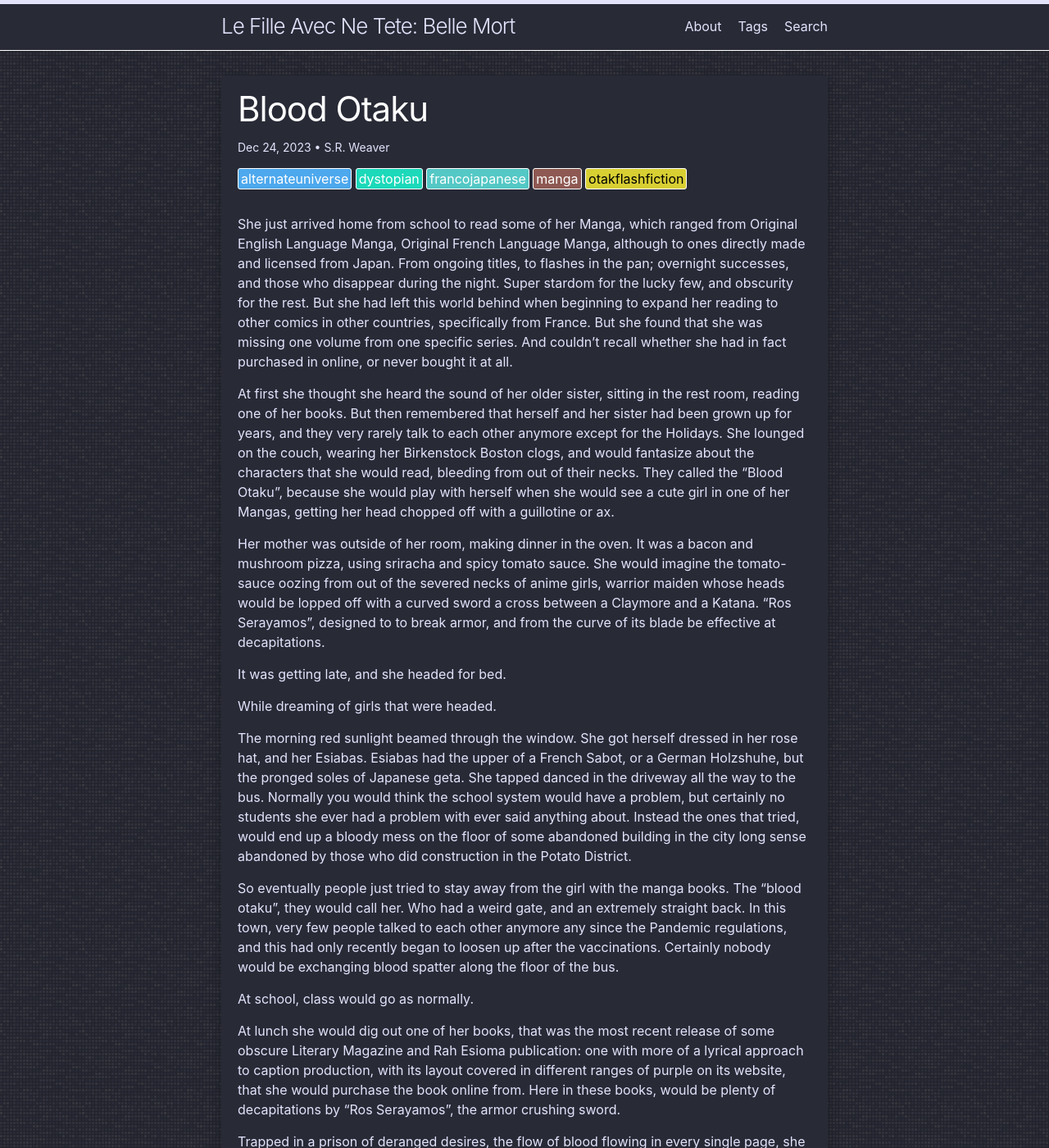
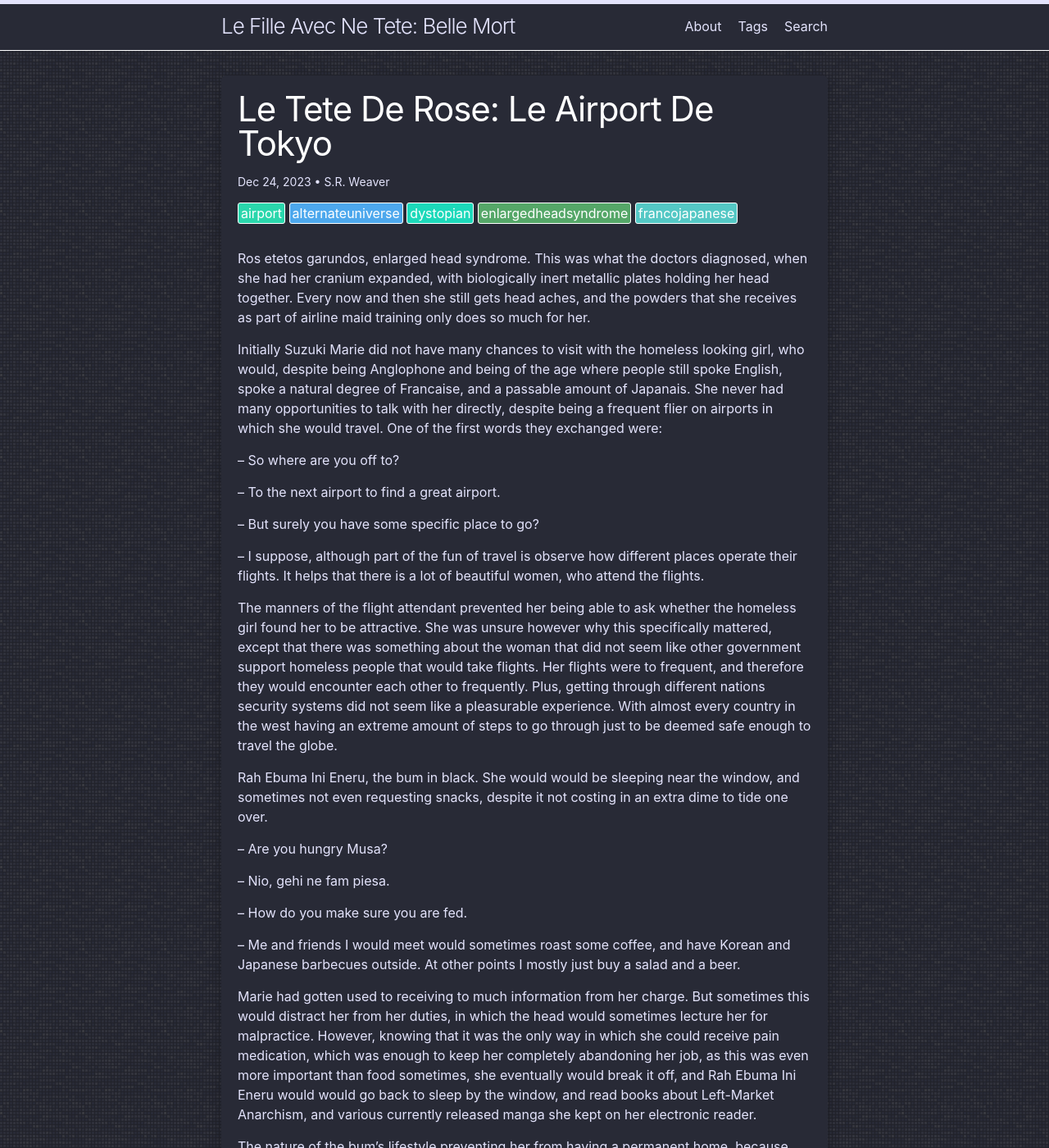
Before and after one commit to LWFlouisa/ContainmentManStories, a Jekyll site: the page built from _posts/2023-12-24-story6_theairportoftokyo.md, in a window 1280 px wide and 1400 px high. Shown: the whole window at 82% size. Built offline with Jekyll 4.4.1, drawn with Linux system fonts in a browser that asks for light colours; our own code applies the rules of GitHub Pages for plain Markdown files; some of the changed text lies outside the part shown.

Commit message:
Update 2023-12-24-story6_theairportoftokyo.md

```diff
--- a/_posts/2023-12-24-story6_theairportoftokyo.md
+++ b/_posts/2023-12-24-story6_theairportoftokyo.md
@@ -1,44 +1,68 @@
 ---
-title: "Blood Otaku"
+title: "Le Tete De Rose: Le Airport De Tokyo"
 author: "S.R. Weaver"
-tags: dystopian francojapanese alternateuniverse manga otakflashfiction
+tags: dystopian francojapanese alternateuniverse airport enlargedheadsyndrome
 ---
-She just arrived home from school to read some of her Manga, which ranged from Original English Language Manga, Original French Language Manga, although to ones directly made and licensed from Japan. From ongoing titles, to flashes in the pan; overnight successes, and those who disappear during the night. Super stardom for the lucky few, and obscurity for the rest. But she had left this world behind when beginning to expand her reading to other comics in other countries, specifically from France. But she found that she was missing one volume from one specific series. And couldn't recall whether she had in fact purchased in online, or never bought it at all.
+Ros etetos garundos, enlarged head syndrome. This was what the doctors diagnosed, when she had her cranium expanded, with biologically inert metallic plates holding her head together. Every now and then she still gets head aches, and the powders that she receives as part of airline maid training only does so much for her.
 
-At first she thought she heard the sound of her older sister, sitting in the rest room, reading one of her books. But then remembered that herself and her sister had been grown up for years, and they very rarely talk to each other anymore except for the Holidays. She lounged on the couch, wearing her Birkenstock Boston clogs, and would fantasize about the characters that she would read, bleeding from out of their necks. They called the "Blood Otaku", because she would play with herself when she would see a cute girl in one of her Mangas, getting her head chopped off with a guillotine or ax.
+Initially Suzuki Marie did not have many chances to visit with the homeless looking girl, who would, despite being Anglophone and being of the age where people still spoke English, spoke a natural degree of Francaise, and a passable amount of Japanais. She never had many opportunities to talk with her directly, despite being a frequent flier on airports in which she would travel. One of the first words they exchanged were:
 
-Her mother was outside of her room, making dinner in the oven. It was a bacon and mushroom pizza, using sriracha and spicy tomato sauce. She would imagine the tomato-sauce oozing from out of the severed necks of anime girls, warrior maiden whose heads would be lopped off with a curved sword a cross between a Claymore and a Katana. "Ros Serayamos", designed to to break armor, and from the curve of its blade be effective at decapitations.
+-- So where are you off to?
 
-It was getting late, and she headed for bed.
+-- To the next airport to find a great airport.
 
-While dreaming of girls that were headed.
+-- But surely you have some specific place to go?
 
-The morning red sunlight beamed through the window. She got herself dressed in her rose hat, and her Esiabas. Esiabas had the upper of a French Sabot, or a German Holzshuhe, but the pronged soles of Japanese geta. She tapped danced in the driveway all the way to the bus. Normally you would think the school system would have a problem, but certainly no students she ever had a problem with ever said anything about. Instead the ones that tried, would end up a bloody mess on the floor of some abandoned building in the city long sense abandoned by those who did construction in the Potato District.
+-- I suppose, although part of the fun of travel is observe how different places operate their flights. It helps that there is a lot of beautiful women, who attend the flights.
 
-So eventually people just tried to stay away from the girl with the manga books. The "blood otaku", they would call her. Who had a weird gate, and an extremely straight back. In this town, very few people talked to each other anymore any since the Pandemic regulations, and this had only recently began to loosen up after the vaccinations. Certainly nobody would be exchanging blood spatter along the floor of the bus.
+The manners of the flight attendant prevented her being able to ask whether the homeless girl found her to be attractive. She was unsure however why this specifically mattered, except that there was something about the woman that did not seem like other government support homeless people that would take flights. Her flights were to frequent, and therefore they would encounter each other to frequently. Plus, getting through different nations security systems did not seem like a pleasurable experience. With almost every country in the west having an extreme amount of steps to go through just to be deemed safe enough to travel the globe.
 
-At school, class would go as normally.
+Rah Ebuma Ini Eneru, the bum in black. She would would be sleeping near the window, and sometimes not even requesting snacks, despite it not costing in an extra dime to tide one over.
 
-At lunch she would dig out one of her books, that was the most recent release of some obscure Literary Magazine and Rah Esioma publication: one with more of a lyrical approach to caption production, with its layout covered in different ranges of purple on its website, that she would purchase the book online from. Here in these books, would be plenty of decapitations by "Ros Serayamos", the armor crushing sword.
+-- Are you hungry Musa?
 
-Trapped in a prison of deranged desires, the flow of blood flowing in every single page, she had to be extremely careful about what page she would be seen reading. Although generally she would set at the table that was closest to the wall in the schoolyard, closer to the English of Honors English class. And in her mind, the entire schoolyard would be flowing with blood on every single page, like some deranged Golden Age comic anthology.
+-- Nio, gehi ne fam piesa.
 
-A new girl, who arrived at the school, sat across from her.
+-- How do you make sure you are fed.
 
-"They say that you're the Blood Otaku. Why is that?" she asked.
+-- Me and friends I would meet would sometimes roast some coffee, and have Korean and Japanese barbecues outside. At other points I mostly just buy a salad and a beer.
 
-"Lets hope that you never find out. Just kidding! It's not true."
+Marie had gotten used to receiving to much information from her charge. But sometimes this would distract her from her duties, in which the head would sometimes lecture her for malpractice. However, knowing that it was the only way in which she could receive pain medication, which was enough to keep her completely abandoning her job, as this was even more important than food sometimes, she eventually would break it off, and Rah Ebuma Ini Eneru would would go back to sleep by the window, and read books about Left-Market Anarchism, and various currently released manga she kept on her electronic reader.
 
-"Well thank Mother Mary."
+The nature of the bum's lifestyle preventing her from having a permanent home, because she wanted to maintain the illusion that she was rich enough to pay for various flights, but not enough to rent an extended stay hotel. Thus she would buy whatever books she wanted on her electronic reader. Eventually one of the airports in which she arrived had to take an extended flight delay. This gave the two time to exchange few more emotas.
 
-"Are you religious?"
+-- I never got your name? Marie asked.
 
-"...Yes"
+-- I rarely use my real name anymore. However, online I refer to myself as "that precious reader".
 
-It had been many years sense she had interacted with a religious person. Generally she avoided them, under the assumption that they would not approve of her sexually, although there was no reason to assume that there would not be a left-leaning religious person. Although the schism sense the start of the Franco-Japanese wars largely made both sides of politics more and more extreme. So she simply resolved to never interact with anymore with different politics. Although this later evolved to seldom interacting with anyone. And perhaps that was why she came to only read Esiomi, American French and Japanese language manga, made by fellow enthusiasts of the French and Japanese languages.
+-- What would you read on your flights.
 
-She just needed to make sure her new friend never saw of the real books she was reading, in case a real relationship would ever blossom.
+-- I would usually read manga currently released in Japan. She offered Marie a cigarette, but she waved it off. But I also sometimes beta reader fellow comic creators work.
 
-Otherwise she would know what she was a lie.
+-- I can't smoke, it gives me head aches.
 
-And that she was...the Blood Otaku.
+-- From that beautifully large head of yours.
+
+-- Pardon moi?
+
+-- Desole. Didn't mean to offend.
+
+-- No, I'm just sensitive about.
+
+The Precious Reader gently placed her palms on her head. Suddenly all of the memories of Marie would come into her head. Marie would play different puzzles to expand her intelligence prowess, but at some point her brain started growing more rapidly than her skull could keep up. Eventually the doctors became involved in an emergency procedure to expand its size. But there was a chance that it may shorten her life.
+
+-- So in order to live, they took a chance on you.
+
+-- How did you know?
+
+-- Lets just say, I have my way of things. But worry not. You're one of the more beautiful girls that I have ever met.
+
+-- Is there somewhere you'd like to go next?
+
+-- Isn't the flight delayed?
+
+-- I mean here, at the "Airport De Tokyo".
+
+-- I have time if you to.
+
+-- All the time in the world.
```
